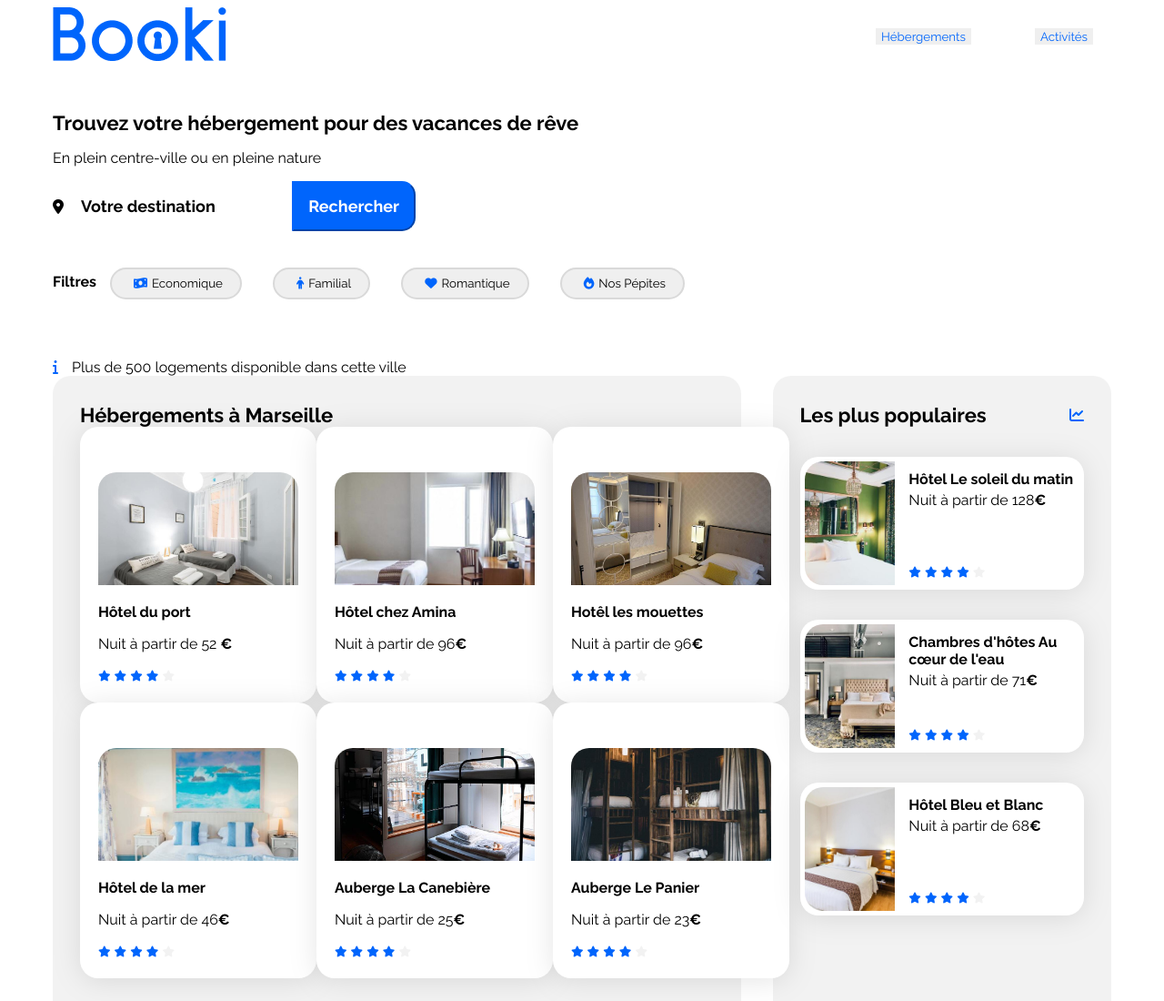
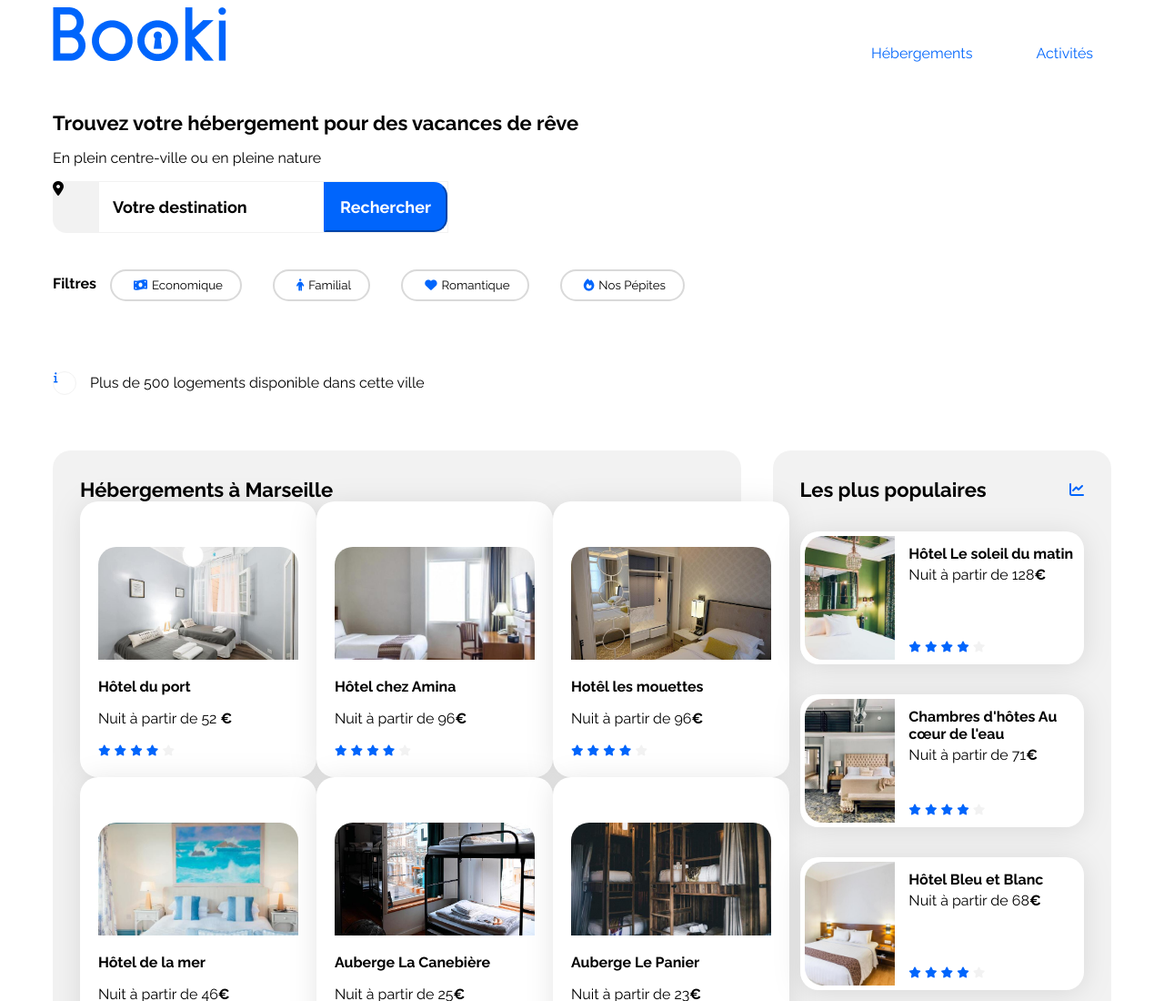
Before and after one commit to theoj8/MAIN-Theo-J, a plain HTML site: page site BOOKI/index.html in a window 1280 px wide. Shown: the top 1100 px of the page at 91% size. Drawn offline with Linux system fonts and the light colour scheme.

Commit message:
réparation partie haute

```diff
--- a/site BOOKI/css/style.css
+++ b/site BOOKI/css/style.css
@@ -61,7 +61,7 @@ a {
 header{
     display: flex;
     justify-content: space-between;
-    align-items: center;
+    align-items: stretch;
 }
 
 .logo{
@@ -75,15 +75,17 @@ header{
 }
 
 .btn-header{
+    display: flex;
+    align-items: center;
+    padding: 35px 20px 0px;
     color: #0065FC;
     text-decoration: none;
-    border: none;
-    margin: 20px;
+    border-top: 2px solid transparent;
+    background-color: white;
 }
 
 .btn-header:hover{
-    border-top: 2px solid #0065FC;
-    padding-top: 10px;
+    border-top-color: #0065FC;
 }
 
 .rechercher-and-filtres{
@@ -101,10 +103,10 @@ header{
     padding: 4px 19px 4px 19px;
     border-radius: 25px;
     border: 2px solid #D9D9D9;
+    background-color: white;
 }
 
 .btn-filtres:hover{
-    transform: scale(1.2);
     background-color: #bdd5f8;
 }
 
@@ -128,6 +130,15 @@ header{
     cursor: pointer;
 }
 
+form{
+    border: 1px solid #F2F2F2;
+}
+
+.rechercher{
+    display: flex;
+    align-items: center;
+}
+
 .form-rechercher{
     border: none;
     font-size: 18px;
@@ -140,7 +151,15 @@ input::placeholder{
 }
 
 .fa-location-dot{
+    display: flex;
+    justify-content: center;
+    align-items: center;
+    width: 50px;
+    height: 57px;
     color: black;
+    background-color: #F2F2F2;
+    border-top-left-radius: 15px;
+    border-bottom-left-radius: 15px;
 }
 
 .fa-money-bill-wave, .fa-person, .fa-heart, .fa-fire{
@@ -148,11 +167,25 @@ input::placeholder{
 }
 
 .info{
-    margin-top: 50px;
+    display: flex;
+    margin: 50px 0px 50px 0px;
 }
 
 .p-info{
     padding: 15px;
+}
+
+.fa-info{
+    display: flex;
+    justify-content: center;
+    align-items: center;
+    align-self: center;
+    width: 24px;
+    height: 24px;
+    border: 1px solid #f2f2f2;
+    border-radius: 50%;
+    color: #0065FC;
+    font-size: 12px;
 }
 
 /****** Hebergements And Populaires ***********/
--- a/site BOOKI/index.html
+++ b/site BOOKI/index.html
@@ -17,17 +17,17 @@
     <div class="main-container">
         <header>
             <div class="logo"><a href="index.html"><img src="./images/Logo/Booki.png" alt="logo Booki"></a></div>
-            <div class="btn">
-                <button class="btn-header"><a href="index.html">Hébergements</a></button>
-                <button class="btn-header"><a href="index.html">Activités</a></button>
-            </div>
+            <nav class="btn">
+                <a class="btn-header" href="index.html">Hébergements</a></button>
+                <a class="btn-header" href="index.html">Activités</a></button>
+            </nav>
         </header>
     <div class="rechercher-and-filtres">
         <h2 class="section-title">Trouvez votre hébergement pour des vacances de rêve</h2>
         <p>En plein centre-ville ou en pleine nature</p>
         <section class="rechercher">
+            <i class="fa-solid fa-location-dot "></i>
             <form method="get" action="">
-                    <i class="fa-solid fa-location-dot"></i>
                     <input class="form-rechercher" type="text" name="Rechercher" id="rechercher" placeholder="Votre destination">
                 <button class="btn-rechercher">
                     <span class="text-btn">Rechercher</span>
@@ -38,10 +38,10 @@
         <section class="filtres">
             <h4>Filtres</h4>
             <div class="filtres-container">
-            <button class="btn-filtres"><i class="fa-solid fa-money-bill-wave"></i><a href="">Economique</a></button>
-            <button class="btn-filtres"><i class="fa-solid fa-person"></i><a href="">Familial</a></button>
-            <button class="btn-filtres"><i class="fa-solid fa-heart"></i><a href="">Romantique</a></button>
-            <button class="btn-filtres"><i class="fa-solid fa-fire"></i><a href="">Nos Pépites</a></button>
+            <button class="btn-filtres"><a href="#"><i class="fa-solid fa-money-bill-wave"></i>Economique</a></button>
+            <button class="btn-filtres"><a href="#"><i class="fa-solid fa-person"></i>Familial</a></button>
+            <button class="btn-filtres"><a href="#"><i class="fa-solid fa-heart"></i>Romantique</a></button>
+            <button class="btn-filtres"><a href="#"><i class="fa-solid fa-fire"></i>Nos Pépites</a></button>
             </div>
         </section>
         <section class="info">
```
